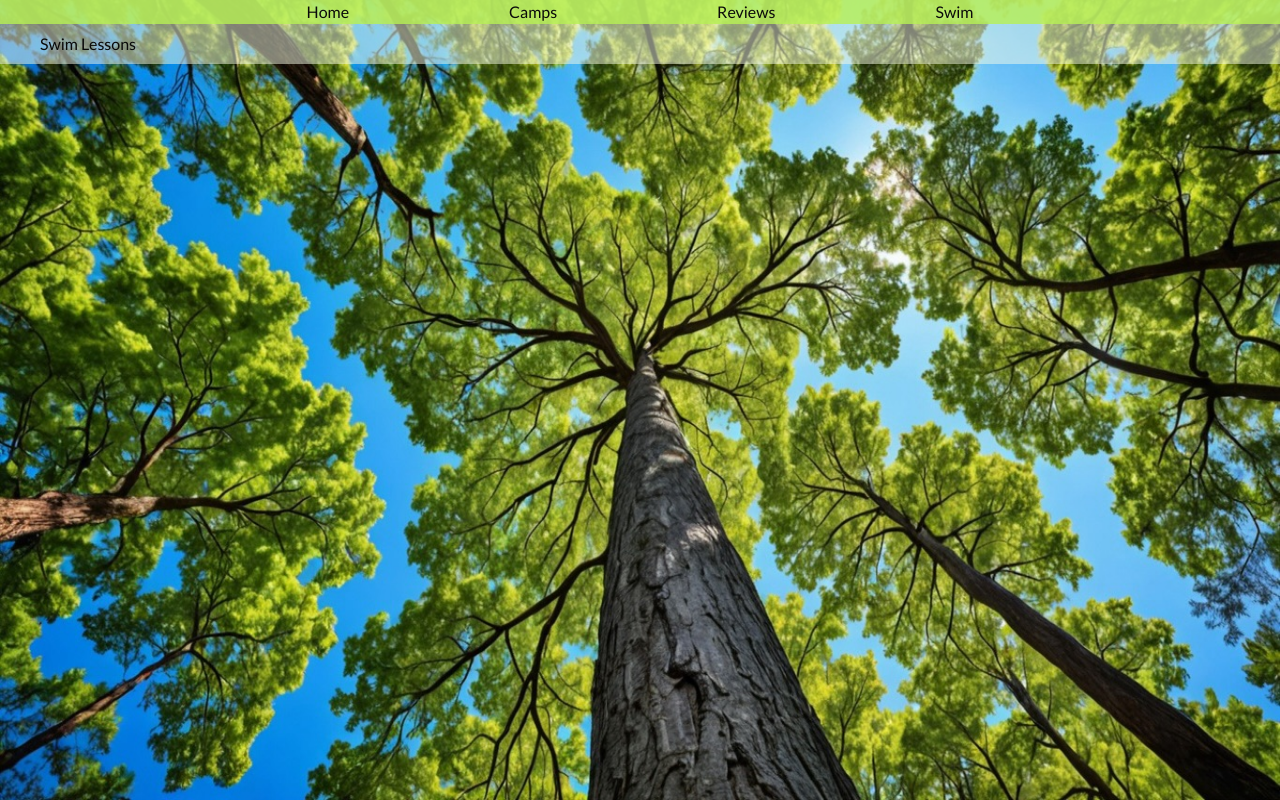
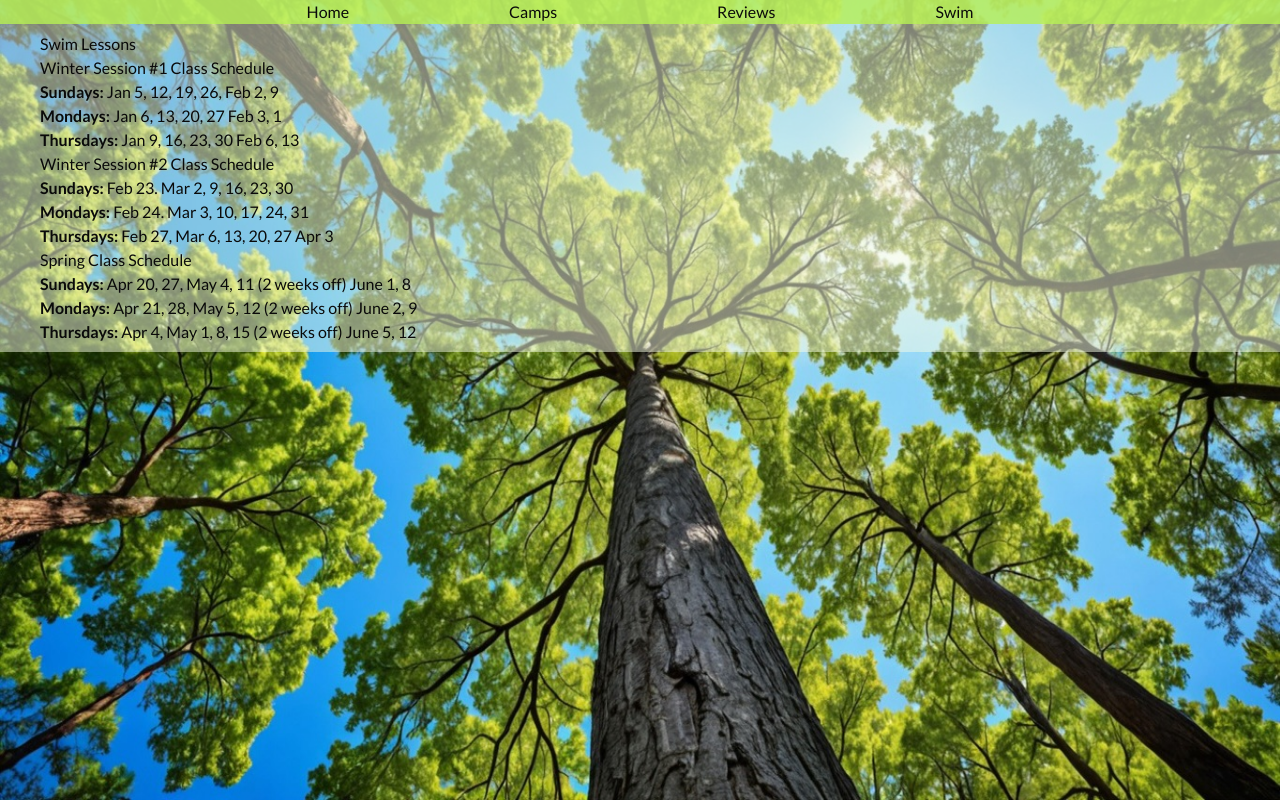
Before and after one commit to NoahNim/chloescanopy, a Next.js app: page /swimlessons in a window 1280 px wide. Built offline with nearby package versions, Linux system fonts and the light colour scheme.

Commit message:
add swim session info and render it in swim session components

```diff
--- a/app/swimlessons/page.tsx
+++ b/app/swimlessons/page.tsx
@@ -1,10 +1,23 @@
-// import SwimSessions from "../components/swim-sessions/SwimSessions"
+import SwimSessions from "../components/swim-components/SwimSessions"
 
 export default function SwimLessons() {
+    const sessions = [
+        { title: "Winter Session #1 Class Schedule", sundays: "Jan 5, 12, 19, 26, Feb 2, 9", mondays: "Jan 6, 13, 20, 27 Feb 3, 1", thursdays: "Jan 9, 16, 23, 30 Feb 6, 13" },
+        {
+            title: "Winter Session #2 Class Schedule", sundays: "Feb 23. Mar 2, 9, 16, 23, 30", mondays: "Feb 24. Mar 3, 10, 17, 24, 31", thursdays: "Feb 27, Mar 6, 13, 20, 27 Apr 3"
+        },
+        {
+            title: "Spring Class Schedule", sundays: "Apr 20, 27, May 4, 11 (2 weeks off) June 1, 8", mondays: "Apr 21, 28, May 5, 12 (2 weeks off) June 2, 9", thursdays: "Apr 4, May 1, 8, 15 (2 weeks off) June 5, 12"
+        },
+    ]
+
+
     return (
         <div className="border-solid rounded mx-auto max-w-7xl px-4 sm:px-6 lg:px-8">
             <h1>Swim Lessons</h1>
-            {/* <SwimSessions /> */}
+            <SwimSessions title={sessions[0].title} sundays={sessions[0].sundays} mondays={sessions[0].mondays} thursdays={sessions[0].thursdays} />
+            <SwimSessions title={sessions[1].title} sundays={sessions[1].sundays} mondays={sessions[1].mondays} thursdays={sessions[1].thursdays} />
+            <SwimSessions title={sessions[2].title} sundays={sessions[2].sundays} mondays={sessions[2].mondays} thursdays={sessions[2].thursdays} />
         </div>
     )
 }
```
Also changed, not shown: app/components/swim-components/Pricing.tsx (added), app/components/swim-components/SwimSessions.tsx (renamed from app/components/swim-sessions/SwimSessions.tsx).
